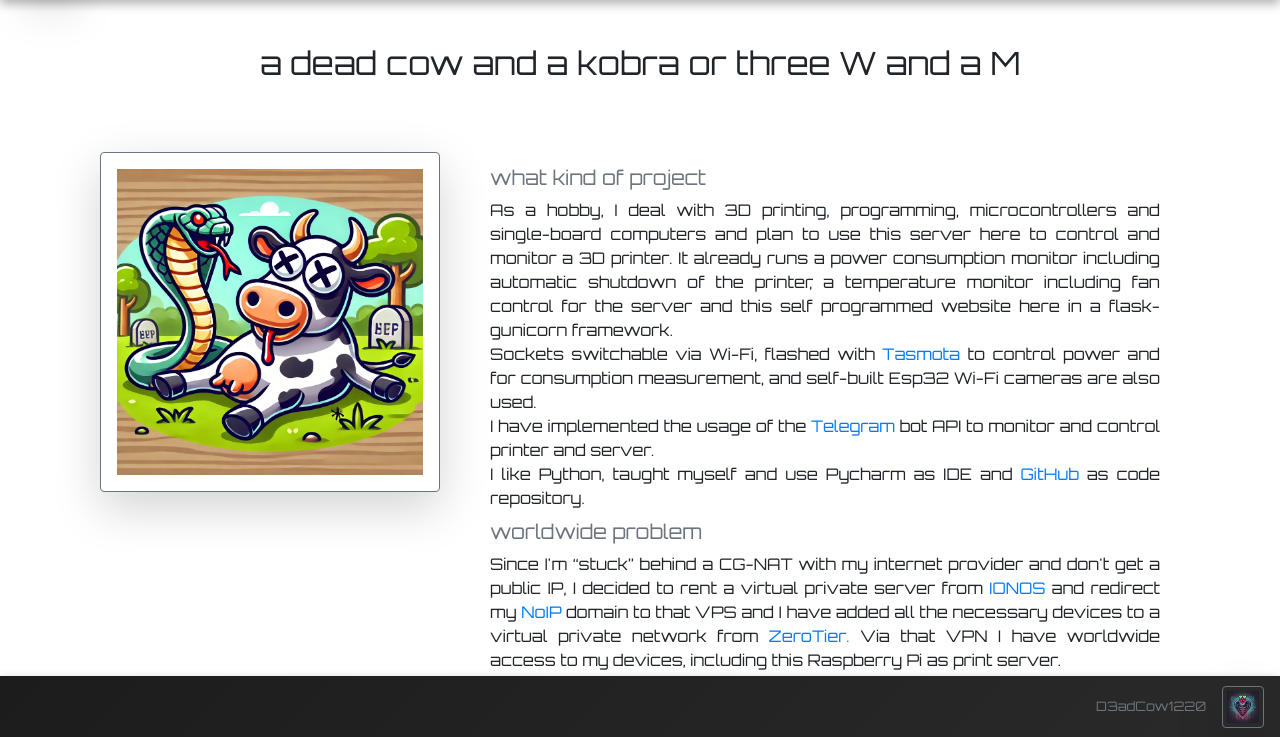
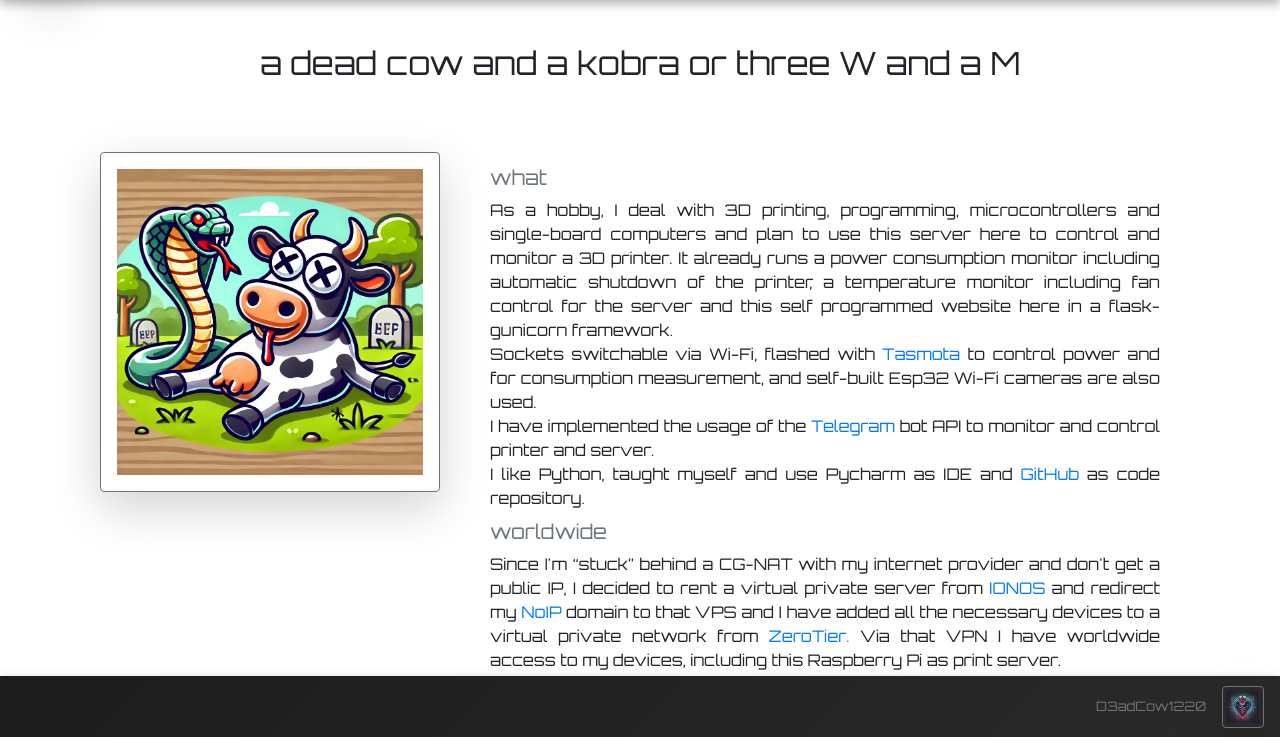
Before and after one commit to kaulketh/KobraPiV2, a Flask app: page /kobra/ in a window 1280 px wide. Shown: the part 62-799 px from the top of the page. Run offline with Flask 3, Linux system fonts and the light colour scheme; data that the repository does not hold is empty; parts of the project's set-up code (start-up, migrations or seed data) failed here and were passed over; some libraries are stand-ins or nearby versions.

Commit message:
update start page

```diff
--- a/www/templates/includes/contents/index.htm
+++ b/www/templates/includes/contents/index.htm
@@ -8,8 +8,7 @@
         </div>
         <div class="col-md-8">
             <div class="card-body">
-                <h5 class="card-subtitle mb-2 text-muted">what kind of
-                    project</h5>
+                <h5 class="card-subtitle mb-2 text-muted">what</h5>
                 <p class="card-text">As a hobby, I deal with 3D printing,
                     programming, microcontrollers and single-board computers
                     and plan to use this server here to control and monitor a
@@ -30,8 +29,7 @@
                     <a href="https://github.com/" target="_blank">GitHub</a>
                     as code repository.
                 </p>
-                <h5 class="card-subtitle mb-2 text-muted">worldwide
-                    problem</h5>
+                <h5 class="card-subtitle mb-2 text-muted">worldwide</h5>
                 <p class="card-text">Since I'm “stuck” behind a CG-NAT with my
                     internet provider and don't get a public IP, I decided to
                     rent a virtual private server from
@@ -44,7 +42,7 @@
                     Via that VPN I have worldwide access to my devices,
                     including this Raspberry Pi as print server.
                 </p>
-                <h5 class="card-subtitle mb-2 text-muted">why this name</h5>
+                <h5 class="card-subtitle mb-2 text-muted">why</h5>
                 <p class="card-text">As a little play on words, I named this
                     server KobraPi because my 3D printer is an
                     <a href="https://store.anycubic.com/collections/fdm-printer/products/kobra-2-plus"
```
